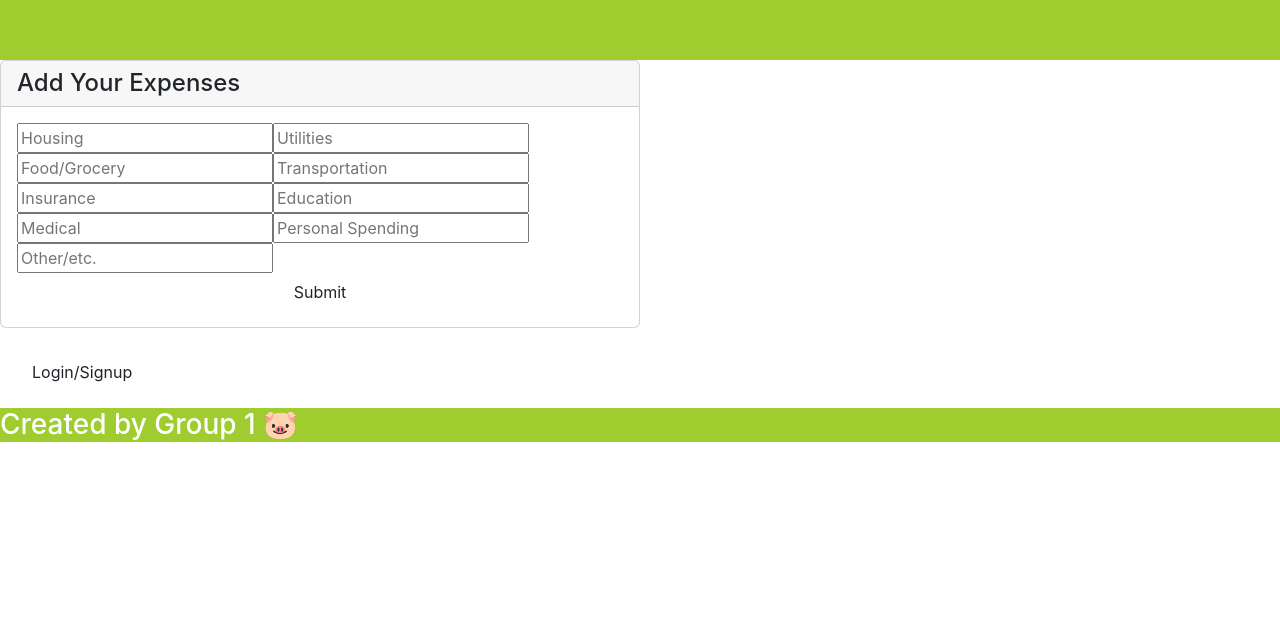
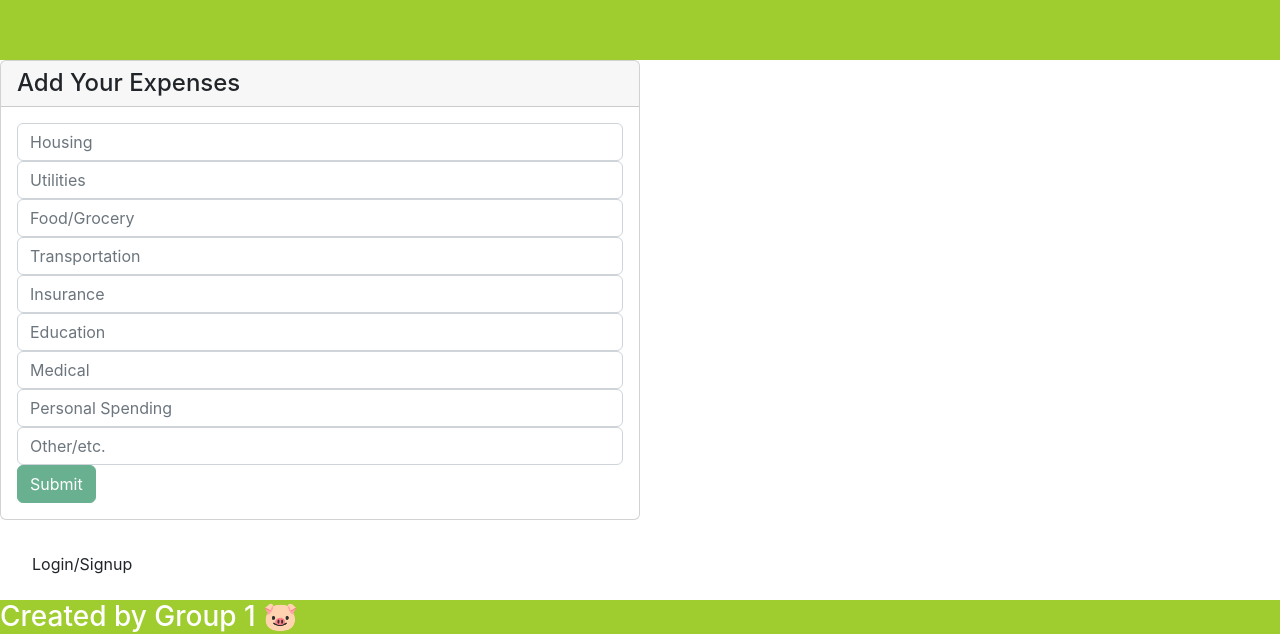
Before and after one commit to emsaw721/stacks-on-stacks, a React (Create React App) app in the folder client/: page /expense in a window 1280 px wide. Shown: the part 879-1521 px from the top of the page. Before the commit the page ends 1329 px from the top, so only its background shows below. Built offline with nearby package versions, Linux system fonts and the light colour scheme.

Commit message:
fixed mutations and type defs

```diff
--- a/client/src/components/LoginForm.js
+++ b/client/src/components/LoginForm.js
@@ -80,6 +80,7 @@ const LoginForm = () => {
           disabled={!(userFormData.email && userFormData.password)}
           type='submit'
           variant='success'
+          className='subbtn'
           >
           Submit
         </Button>
--- a/client/src/components/components.css
+++ b/client/src/components/components.css
@@ -112,7 +112,7 @@
     color: var(--septary-color);
 }
 
-.nav-pills .nav-link.active{
+.nav-pills .nav-link.active {
     color: var(--tertiary-color);
     background-color: var(--septary-color);
 }
@@ -125,7 +125,7 @@
 
 /* ------- progress bar ------ */
 
-.progressBar{
+.progressBar {
     display: flex;
     justify-content: center;
 }
@@ -139,11 +139,13 @@
 /* ----- mobile formatting ------- */
 
 @media screen and (min-width: 300px) and (max-width: 768px) {
+
     /* -------- Navbar Styling ---------- */
     .navcontainer {
         display: flex;
         flex-wrap: wrap;
     }
+
     .navbar {
         background-color: var(--tertiary-color);
         flex-basis: 100%;
@@ -204,7 +206,6 @@
         display: none;
     }
 
-
     .calendar {
         display: flex;
         justify-content: center;
@@ -236,19 +237,29 @@
         color: var(--septary-color);
     }
 
-    .nav-pills .nav-link.active{
+    .nav-pills .nav-link.active {
         color: var(--tertiary-color);
         background-color: var(--septary-color);
     }
 
-    .modal-body button.btn.btn-success {
+    .button.btn.btn-success {
         background-color: var(--quinary-color);
         border-color: var(--quinary-color);
     }
+
+
+    /* ---------- Expense Styling -----------*/
+
+    .subbtn {
+        background-color: var(--quinary-color) !important;
+        border-color: var(--quinary-color);
+        margin-top: 10px;
+    }
+
 
     /* ------- Footer Styling ------- */
     .footer {
         background-color: var(--quinary-color);
         color: var(--tertiary-color);
     }
-    }
+}
--- a/client/src/pages/Expense.js
+++ b/client/src/pages/Expense.js
@@ -1,5 +1,6 @@
 import React, { useState } from 'react';
 import { useMutation } from '@apollo/client';
+import {Form, Button, Alert, FormControl} from 'react-bootstrap'
 // import { Link } from 'react-router-dom';
 import { ADD_TRANSACTION } from '../utils/mutations';
 import Auth from '../utils/auth';
@@ -35,23 +36,44 @@ function Expense(props) {
       });
     };
 
+  // const [open, setOpen] = React.useState(false);
+  // const handleOpen = () => {
+  //   setOpen(!open)
+  // };
+
     return (
-        <main className="flex-row justify-center mb-4">
+      <main className="flex-row justify-center mb-4">
+
+        {/* <div className='dropdow'>
+          <button onClick={handleOpen}>Category</button>
+          {open ? (
+            <ul>
+              <li>Rent</li>
+              <li>Medical</li>
+              <li>Utilities</li>
+            </ul>
+          ):null}
+</div> */}
+
+
+
+
+
           <div className="col-12 col-md-6">
             <div className="card">
               <h4 className="card-header">Add Your Expenses</h4>
               <div className="card-body">
-                <form onSubmit={handleFormSubmit}>
-                  <input
+                <Form onSubmit={handleFormSubmit}>
+                  <Form.Control
                     className="form-input"
                     placeholder="Housing"
                     name="Housing"
                     type="expense"
                     id="Housing"
-                    value={ExpenseFormData.Housing}
+                    value={ExpenseFormData.firstcategory}
                     onChange={handleInputChange}
                   />
-                  <input
+                  <Form.Control
                     className="form-input"
                     placeholder="Utilities"
                     name="Utilities"
@@ -60,7 +82,7 @@ function Expense(props) {
                     value={ExpenseFormData.Utilities}
                     onChange={handleInputChange}
                   />
-                  <input
+                  <Form.Control
                     className="form-input"
                     placeholder="Food/Grocery"
                     name="Food/Grocery"
@@ -69,7 +91,7 @@ function Expense(props) {
                     value={ExpenseFormData.Food}
                     onChange={handleInputChange}
                   />
-                  <input
+                  <Form.Control
                     className="form-input"
                     placeholder="Transportation"
                     name="Transportation"
@@ -78,7 +100,7 @@ function Expense(props) {
                     value={ExpenseFormData.Transportation}
                     onChange={handleInputChange}
                   />
-                  <input
+                  <Form.Control
                     className="form-input"
                     placeholder="Insurance"
                     name="Insurance"
@@ -87,7 +109,7 @@ function Expense(props) {
                     value={ExpenseFormData.Insurance}
                     onChange={handleInputChange}
                   />
-                  <input
+                  <Form.Control
                     className="form-input"
                     placeholder="Education"
                     name="Education"
@@ -96,7 +118,7 @@ function Expense(props) {
                     value={ExpenseFormData.Education}
                     onChange={handleInputChange}
                   />
-                  <input
+                  <Form.Control
                     className="form-input"
                     placeholder="Medical"
                     name="Medical"
@@ -105,7 +127,7 @@ function Expense(props) {
                     value={ExpenseFormData.Medical}
                     onChange={handleInputChange}
                   />
-                  <input
+                  <Form.Control
                     className="form-input"
                     placeholder="Personal Spending"
                     name="Personal"
@@ -114,7 +136,7 @@ function Expense(props) {
                     value={ExpenseFormData.Personal}
                     onChange={handleInputChange}
                   />
-                   <input
+                   <Form.Control
                     className="form-input"
                     placeholder="Other/etc."
                     name="Other"
@@ -123,10 +145,12 @@ function Expense(props) {
                     value={ExpenseFormData.Other}
                     onChange={handleInputChange}
                   />
-                  <button className="btn d-block w-100" type="submit">
+                <Button
+                  disabled={!(ExpenseFormData.firstcategory && ExpenseFormData.secondcategory)}
+                  type='submit' variant='success' className='subbtn'>
                     Submit
-                  </button>
-                </form>
+                  </Button>
+                </Form>
 
               </div>
             </div>
--- a/client/src/utils/mutations.js
+++ b/client/src/utils/mutations.js
@@ -30,7 +30,15 @@ mutation addTransaction($username: String!, $amount: String!, $firstcategory: St
         _id
         username
         amount
-        firstcategory
+        date
+        yearmonth
+        firstcategory {
+          _id
+          firstCategory
+          secondCategory {
+            seconCategory
+          }
+        }
         secondcategory
         categoryNote
         location
```
Also changed, not shown: client/src/pages/Signup.js (deleted, +0 -76 lines), client/src/components/SignupForm.js (line endings or trailing spaces), 1 other file (tests, documents, lock files or other folders).
